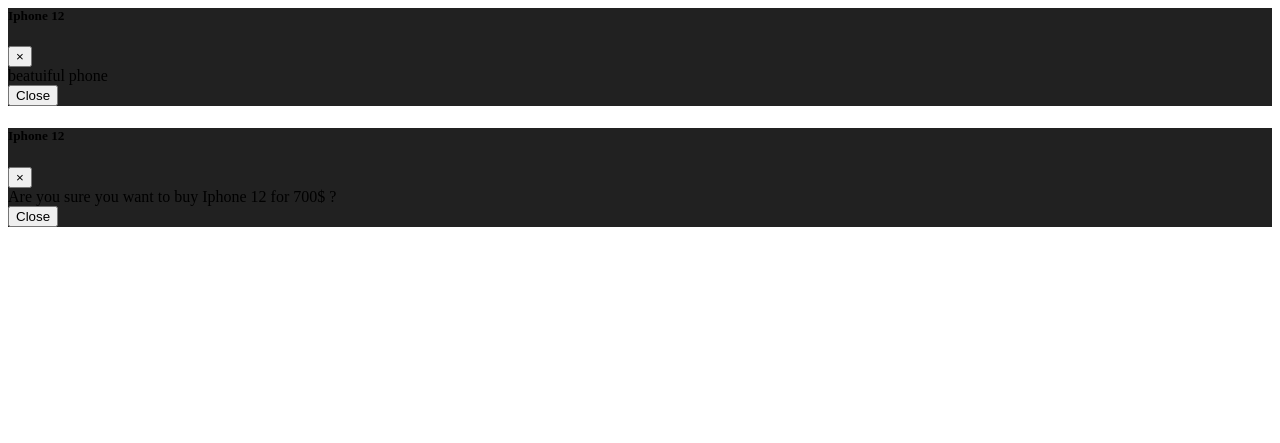
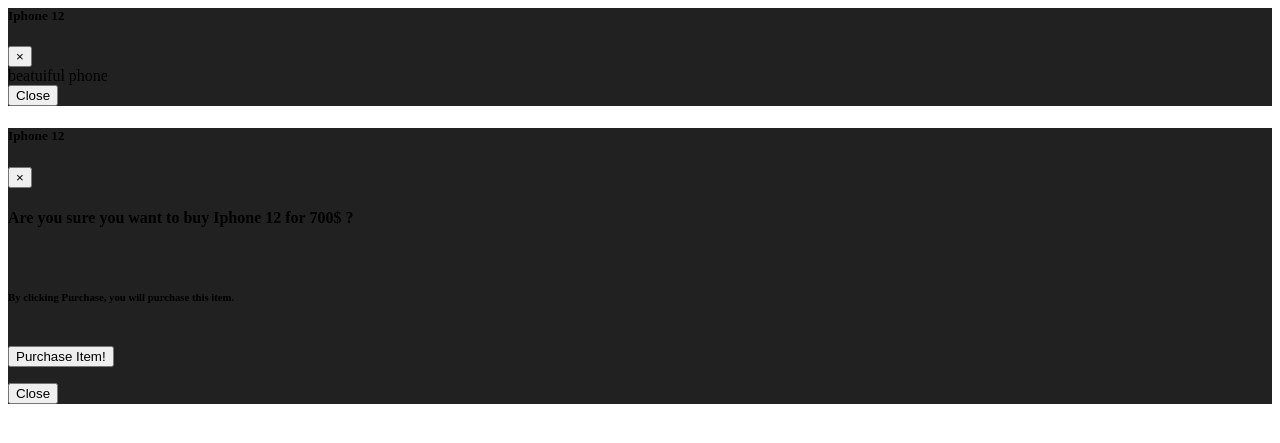
Before and after one commit to Oyinoye/flaskmarket, a Flask app: template market/templates/includes/items_modals.html in a window 1280 px wide. Shown: the top 443 px of the page. Run offline with Flask 2, Linux system fonts and the light colour scheme; the template is opened without the code that fills it: values that come from a table or form of the project are taken from there, others are empty; data comes from the database, SQL or seed files in the repository.

Commit message:
Completed market page and modal view.

```diff
--- a/market/forms.py
+++ b/market/forms.py
@@ -24,3 +24,9 @@ class LoginForm(FlaskForm):
     username = StringField(label='User Name:', validators=[DataRequired()])
     password = PasswordField(label='Password:', validators=[DataRequired()])
     submit = SubmitField(label='Sign in')
+
+class PurchaseItemForm(FlaskForm):
+    submit = SubmitField(label='Purchase Item!')
+
+class SellItemForm(FlaskForm):
+    submit = SubmitField(label='Sell Item!')
--- a/market/templates/includes/items_modals.html
+++ b/market/templates/includes/items_modals.html
@@ -49,7 +49,19 @@
         </button>
       </div>
       <div class="modal-body">
-        Are you sure you want to buy {{ item.name }} for {{ item.price }}$ ?
+        <form method="POST">
+          {{ purchase_form.hidden_tag() }}
+          <h4 class="text-center">
+            Are you sure you want to buy {{ item.name }} for {{ item.price }}$ ?
+          </h4>
+          <br>
+          <h6 class="text-center">
+            By clicking Purchase, you will purchase this item.
+          </h6>
+          <br>
+          <input id="purchased_item" name="purchased_item" type="hidden" value="{{item.name}}">
+          {{ purchase_form.submit(class="btn btn-outline-success btn-block") }}
+        </form>
       </div>
       <div class="modal-footer">
         <button type="button" class="btn btn-secondary"
```
Also changed, not shown: market/models.py (+8 -0 lines), market/routes.py (+20 -5 lines).
